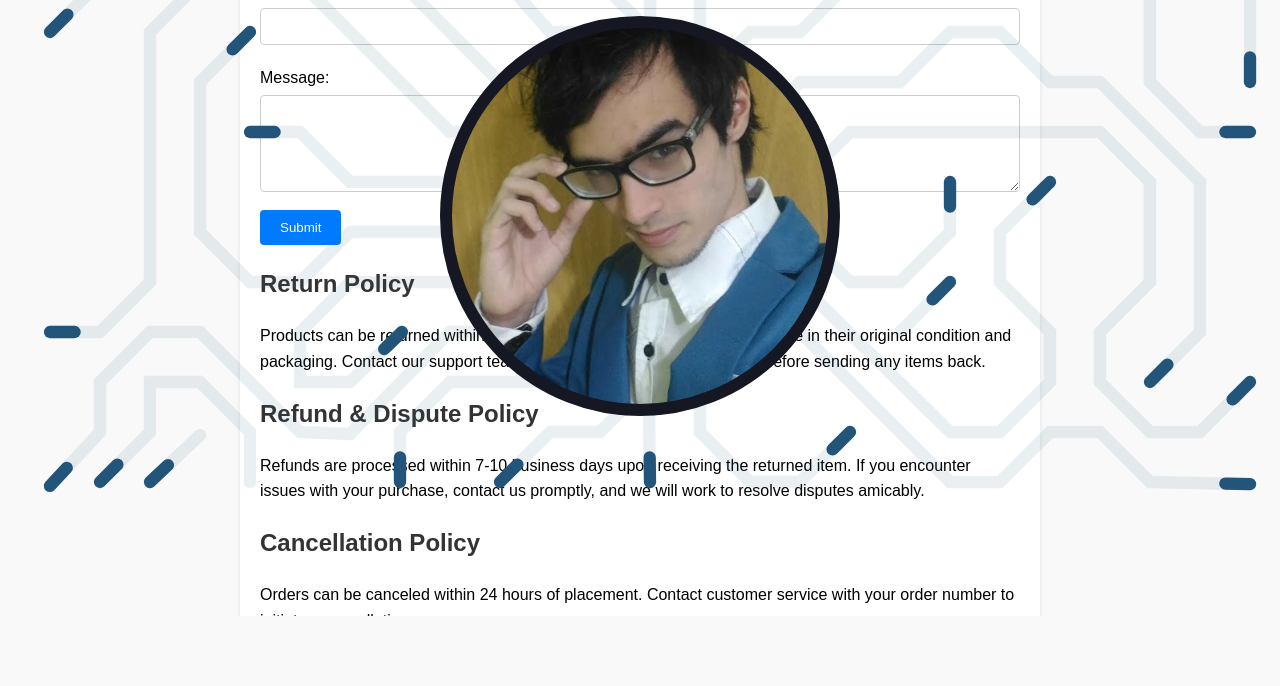
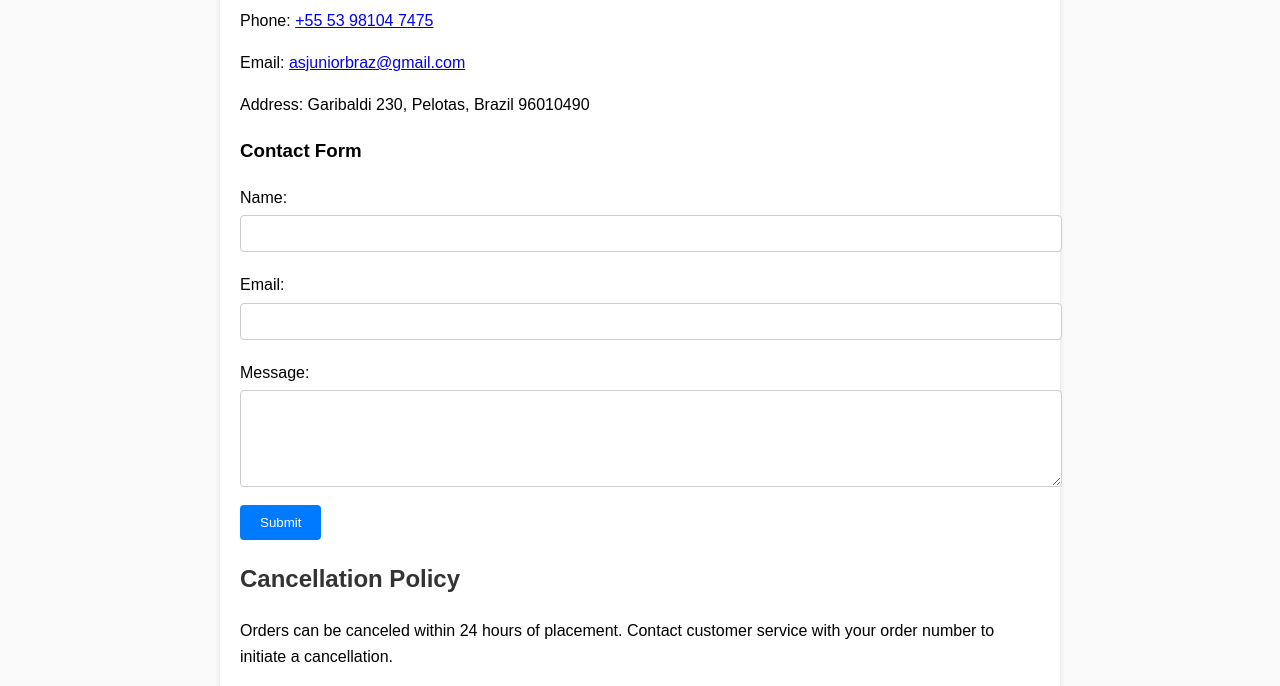
Before and after one commit to BrazASJunior/BrazASJunior.github.io, a plain HTML site: page index.html in a window 1280 px wide. Shown: the part 184-870 px from the top of the page. Drawn offline with Linux system fonts and the light colour scheme.

Commit message:
Removed effect

```diff
--- a/index.html
+++ b/index.html
@@ -4,7 +4,7 @@
     <meta charset="UTF-8">
     <meta name='viewport' content='width=device-width, initial-scale=1.0, maximum-scale=1.0' />
     <title>Testing Page</title>
-    <link rel="stylesheet" type="text/css" href="main.css"/>
+    <!--<link rel="stylesheet" type="text/css" href="main.css"/>-->
 
     <style>
         body {
@@ -54,7 +54,7 @@
     </style>
 </head>
 <body>
-    <div class="back plane"></div>
+    <!--<div class="back plane"></div>
 
     <div class="mid plane">
         <svg xmlns="http://www.w3.org/2000/svg" xmlns:xlink="http://www.w3.org/1999/xlink" viewBox="0 0 520 1040">
@@ -160,17 +160,17 @@
         <div class="wrapper">
             <div class="profile"></div>
         </div>
-    </div>
+    </div>-->
 
     <div class="container">
         <h1>Customer Service & Policies</h1>
 
         <div class="section">
             <h2>Contact Details</h2>
-            <p>Phone: <a href="tel:+123456789">+1 234 567 89</a></p>
-            <p>Email: <a href="mailto:support@example.com">support@example.com</a></p>
-            <p>Address: 123 Customer Way, Business City, BC 12345</p>
-            <p>Online Messaging Service: <a href="https://messaging.example.com">Chat with us</a></p>
+            <p>Phone: <a href="tel:+5553981047475">+55 53 98104 7475</a></p>
+            <p>Email: <a href="mailto:asjuniorbraz@gmail.com">asjuniorbraz@gmail.com</a></p>
+            <p>Address: Garibaldi 230, Pelotas, Brazil 96010490</p>
+            <!--<<p>Online Messaging Service: <a href="https://messaging.example.com">Chat with us</a></p>-->
 
             <form class="contact-form">
                 <h3>Contact Form</h3>
@@ -187,7 +187,7 @@
             </form>
         </div>
 
-        <div class="section">
+        <!--<div class="section">
             <h2>Return Policy</h2>
             <p>Products can be returned within 30 days of delivery. Please ensure items are in their original condition and packaging. Contact our support team for a return authorization number before sending any items back.</p>
         </div>
@@ -195,7 +195,7 @@
         <div class="section">
             <h2>Refund & Dispute Policy</h2>
             <p>Refunds are processed within 7-10 business days upon receiving the returned item. If you encounter issues with your purchase, contact us promptly, and we will work to resolve disputes amicably.</p>
-        </div>
+        </div>-->
 
         <div class="section">
             <h2>Cancellation Policy</h2>
```
